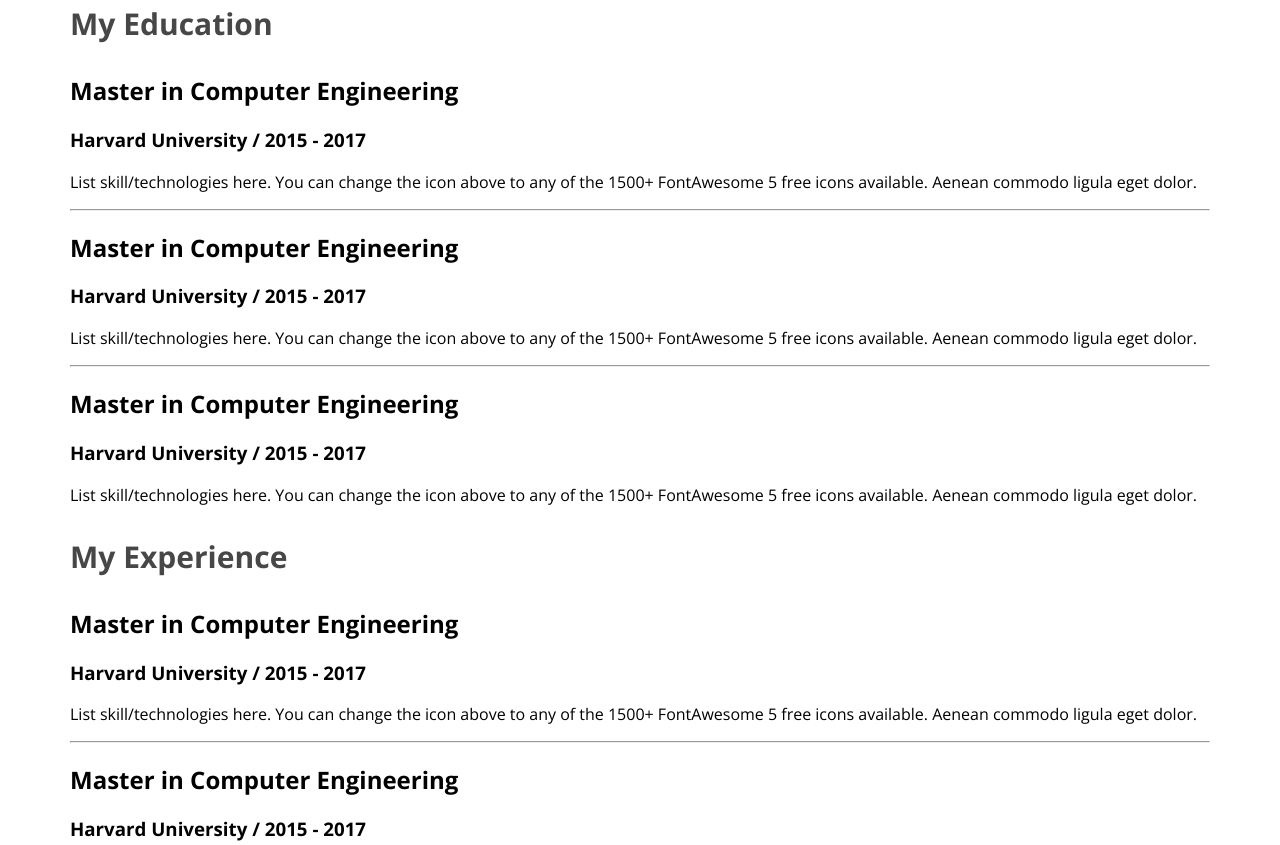
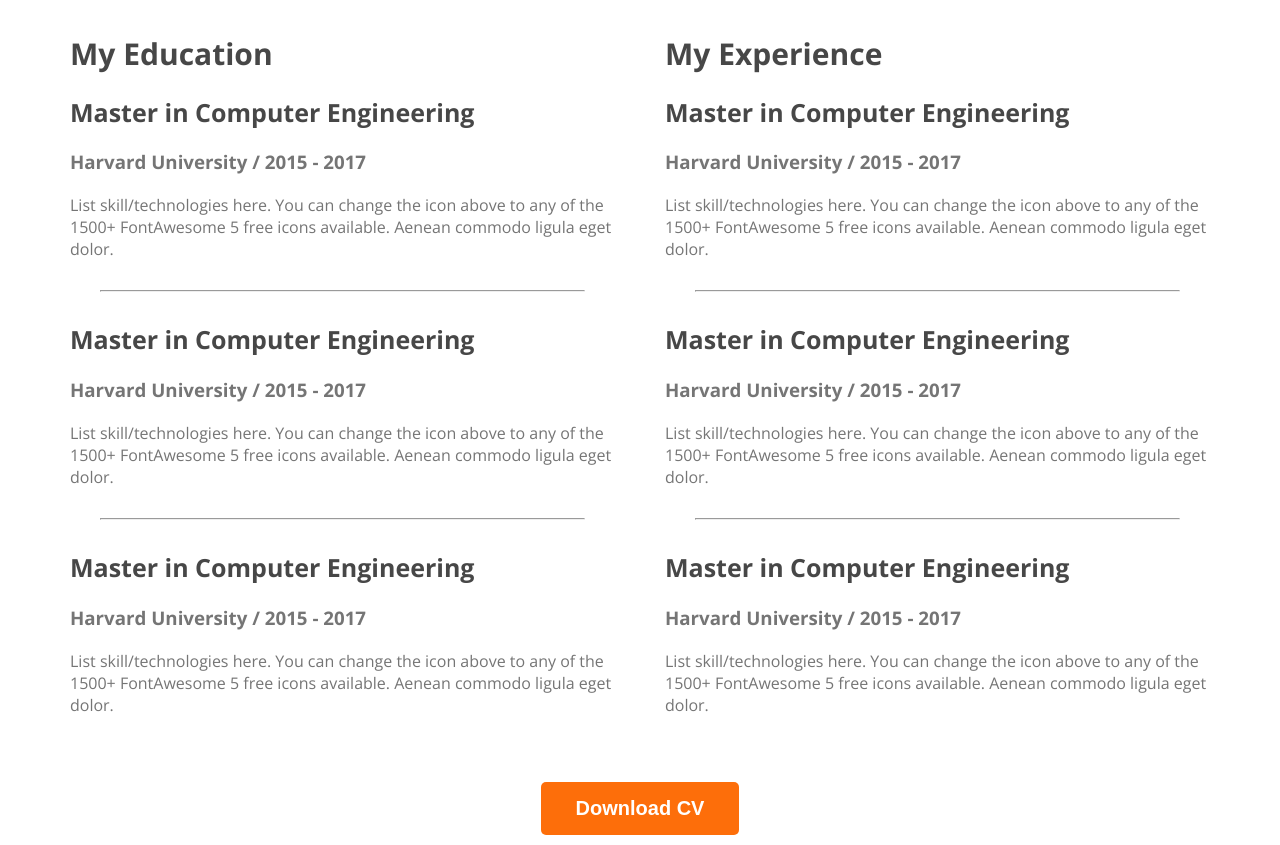
Before and after one commit to Bhuban16329/webdevoloper-portfolio, a plain HTML site: page index.html in a window 1280 px wide. Shown: the part 2395-3240 px from the top of the page. Drawn offline with nearby package versions, Linux system fonts and the light colour scheme.

Commit message:
main added

```diff
--- a/index.html
+++ b/index.html
@@ -126,6 +126,9 @@
                     </div>
                 </div>
             </div>
+            <div class="dowenload-cv">
+                <button class="btn-primary">Download CV</button>
+            </div>
         </section>
     </main>
     <footer>
--- a/styles/porfolio.css
+++ b/styles/porfolio.css
@@ -160,4 +160,35 @@ main section {
     color: var(--Dark-02, #474747);
     font-size: 30px;
     font-weight: 700;
+    margin-bottom: 10px;
 }
+
+.resume-container {
+    display: flex;
+    gap: 50px;
+}
+
+.resume-item-info{
+    margin-bottom: 20px;
+    margin-top: 0px;
+}
+
+
+.resume-item-des,
+.resume-item-info {
+    color: var(--Dark-03, #757575);
+
+}
+
+.resume-item-title {
+    color: var(--Dark-02, #474747);
+    font-size: 25px;
+    font-weight: 700;
+}
+.resume-container hr{
+    margin: 30px
+}
+.dowenload-cv{
+    text-align: center;
+    margin-top: 50px;
+}
```
